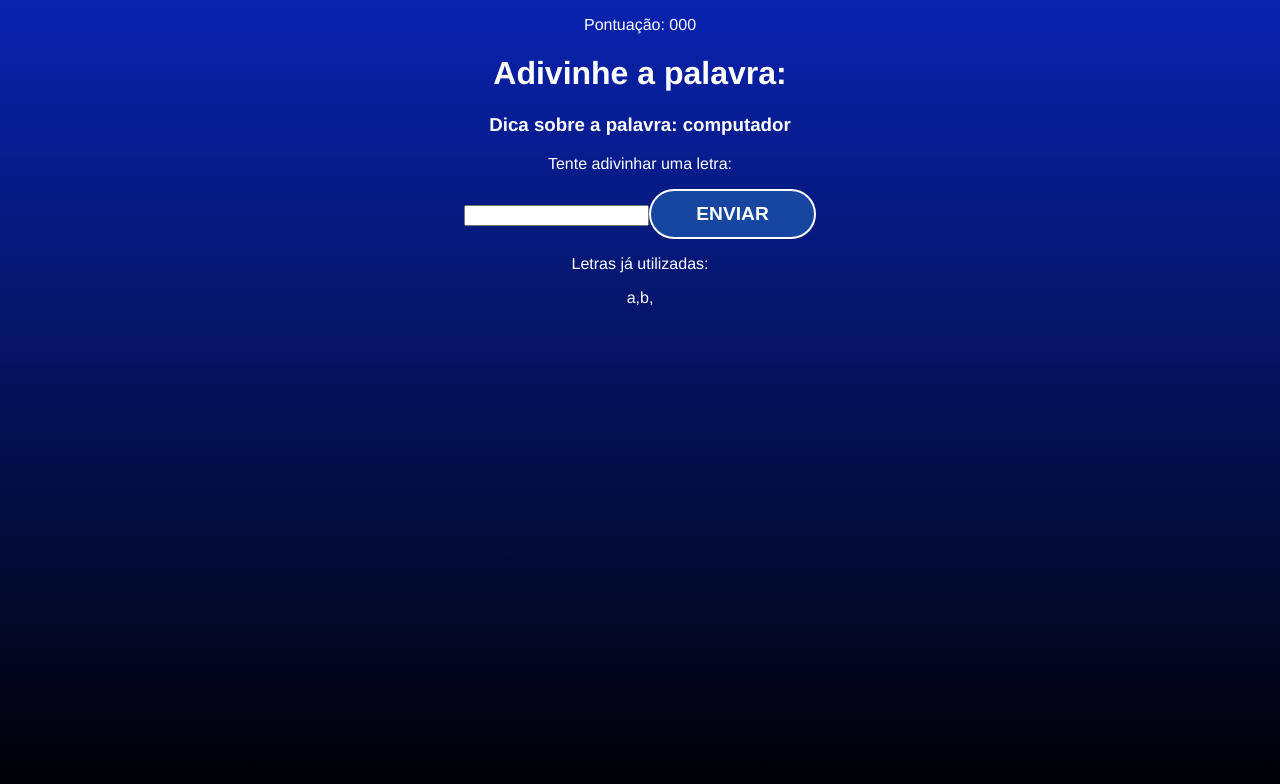
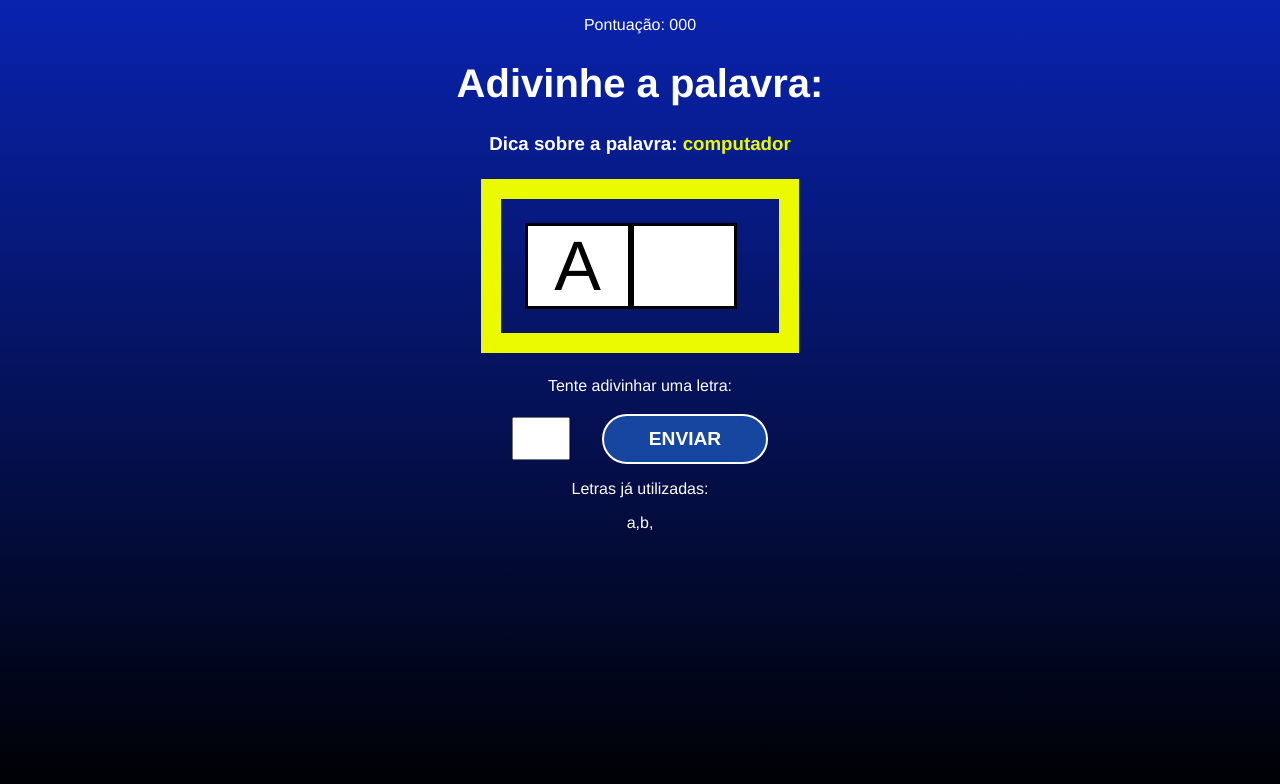
Before and after one commit to Orozimbo1/Secret_Word, a React (Vite) app in the folder secret-word-app/: page / in a window 1280 px wide. Both pictures are taken after a click on the button "COMEÇAR O JOGO.". Shown: the top 784 px of the page. Built offline with nearby package versions, Linux system fonts and the light colour scheme.

Commit message:
CSS da tela do jogo

```diff
--- a/secret-word-app/src/components/Game.css
+++ b/secret-word-app/src/components/Game.css
@@ -0,0 +1,48 @@
+.game h1 {
+  font-size: 2.5em;
+}
+
+.points span {
+  font-weigth: bold;
+}
+
+.tip span {
+  color: #ecfa00;
+}
+
+.wordContainer {
+  margin: 1.5em;
+  padding: 1.5em;
+  border: 20px solid #ecfa00;
+  display: flex;
+}
+
+.letter, .blankSquare {
+  font-size: 70px;
+  line-heigth: 1.5;
+  border: 3px solid #000;
+  heigth: 100px;
+  width: 100px;
+  text-transform: uppercase;
+  background-color: #fff;
+  color: #000;
+  font-weigth: bold;
+}
+
+.letterContainer p {
+  margin-bottom: 1.2em;
+}
+
+.letterContainer form {
+  display: flex;
+  align-items: center;
+  justify-content: center;
+}
+
+.letterContainer input {
+  heigth: 50px;
+  width: 50px;
+  font-size: 2em;
+  text-align: center;
+  margin-right: 1em;
+}
--- a/secret-word-app/src/components/Game.jsx
+++ b/secret-word-app/src/components/Game.jsx
@@ -11,7 +11,7 @@ const Game = ({ verifyLetter, pickedCategory }) => {
         Dica sobre a palavra: <span>{pickedCategory}</span>
       </h3>
       <div className="wordContainer">
-        <span className="letter"></span>
+        <span className="letter">A</span>
         <span className="blankSquare"></span>
       </div>
       <div className="letterContainer">
```
